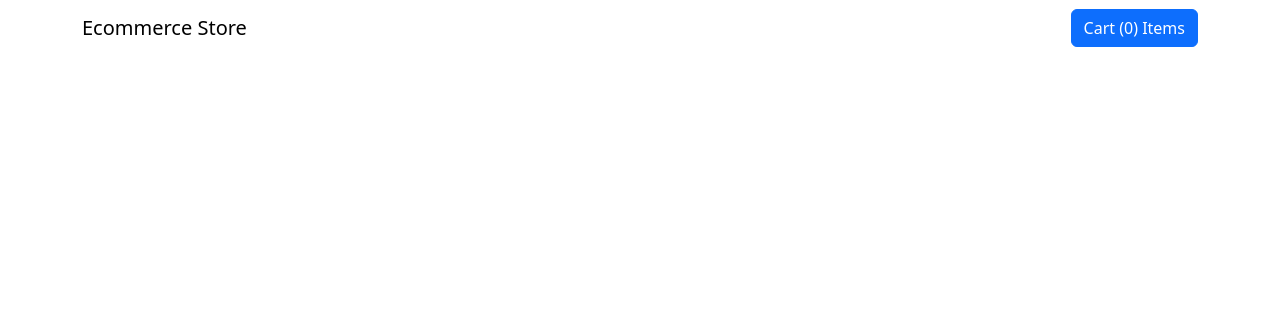
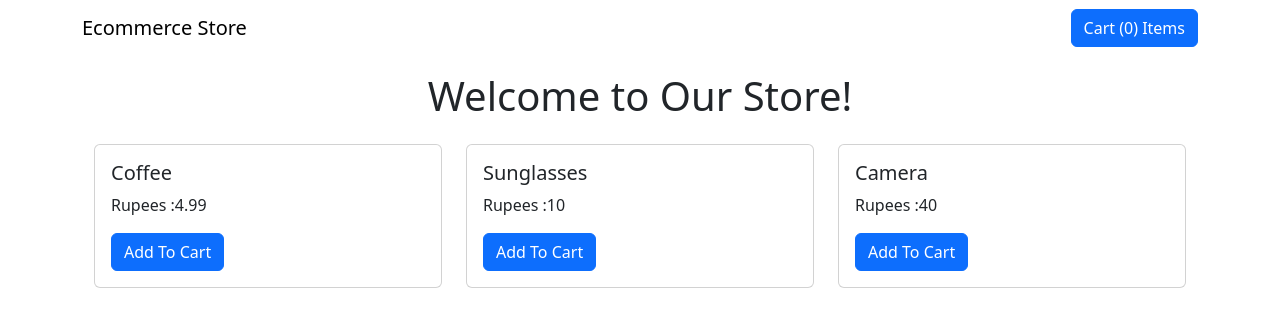
Before and after one commit to Apastar16/ShoppyKart, a React (Create React App) app: page / in a window 1280 px wide. Shown: the top 326 px of the page. Built offline with nearby package versions, Linux system fonts and the light colour scheme.

Commit message:
routes changed to relative paths

```diff
--- a/src/App.js
+++ b/src/App.js
@@ -17,7 +17,7 @@ function App() {
 
 
    <Routes>
-<Route exact path ="https://Apastar16.github.io/ShoppyKart/" element={<Store />}/>
+<Route path ="/" element={<Store />}/>
 <Route path="/success" element={<Success/>}/>
 <Route path="/cancel" element={<Cancel/>}/>
 
```
